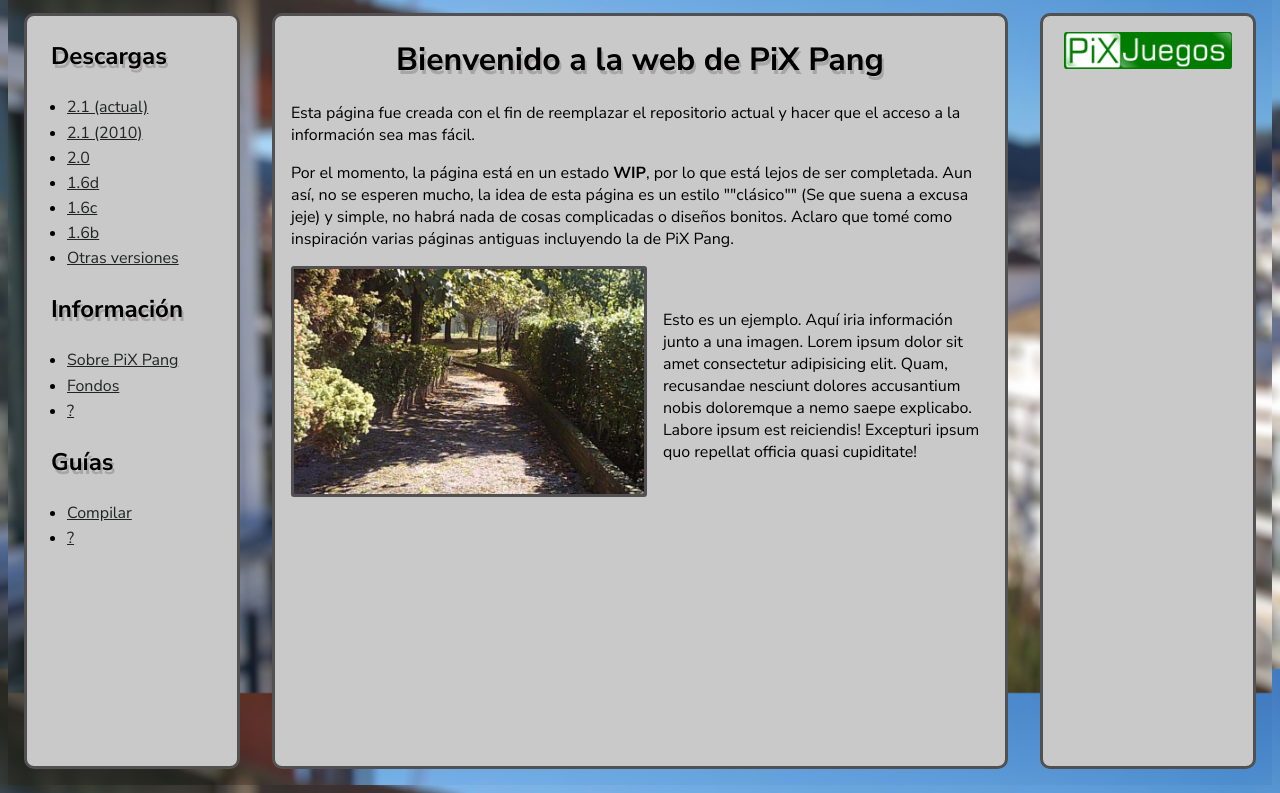
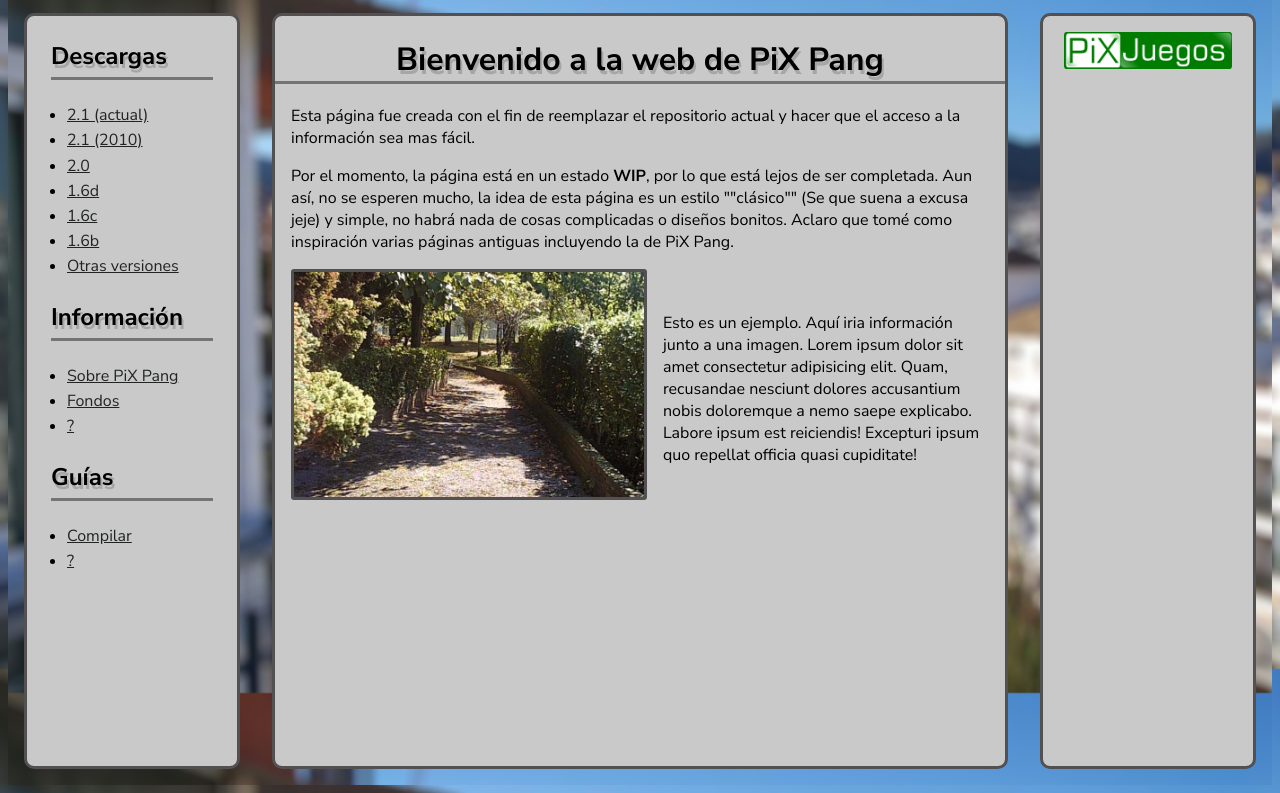
Before and after one commit to hddtomas/pixpang_pag, a plain HTML site: page index.html in a window 1280 px wide. Shown: the part 131-924 px from the top of the page. Drawn offline with Linux system fonts and the light colour scheme.

Commit message:
Cambios minimos de diseño

```diff
--- a/estilo.css
+++ b/estilo.css
@@ -29,6 +29,14 @@ header{
     height: 750px;
     border: 3px solid rgb(82, 80, 80);
     border-radius: 10px;
+}
+
+h1, h2{
+    border-bottom: 3px solid rgb(117, 115, 115);
+}
+
+h2{
+    padding-bottom: 0.2em;
 }
 
 .contenido{
```
